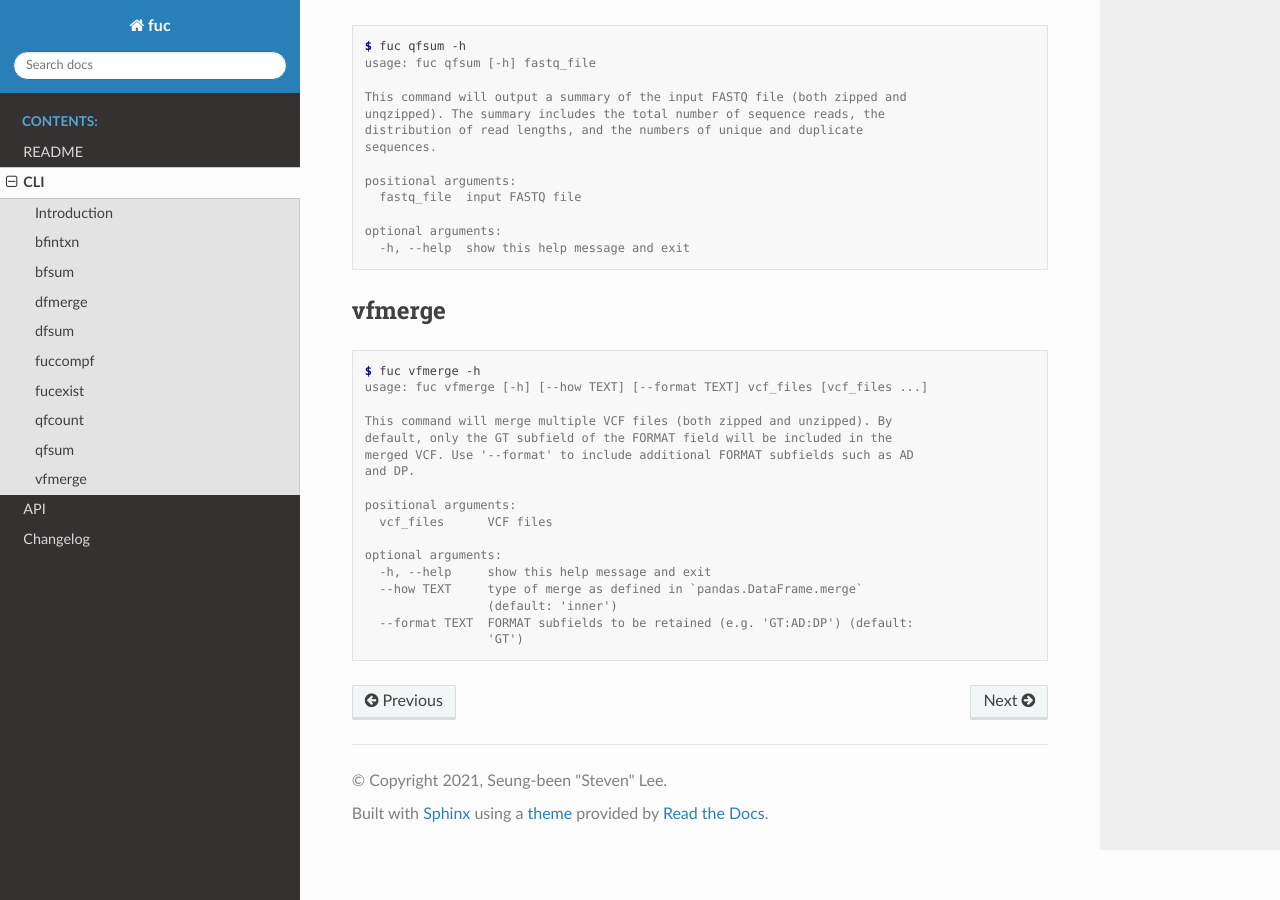
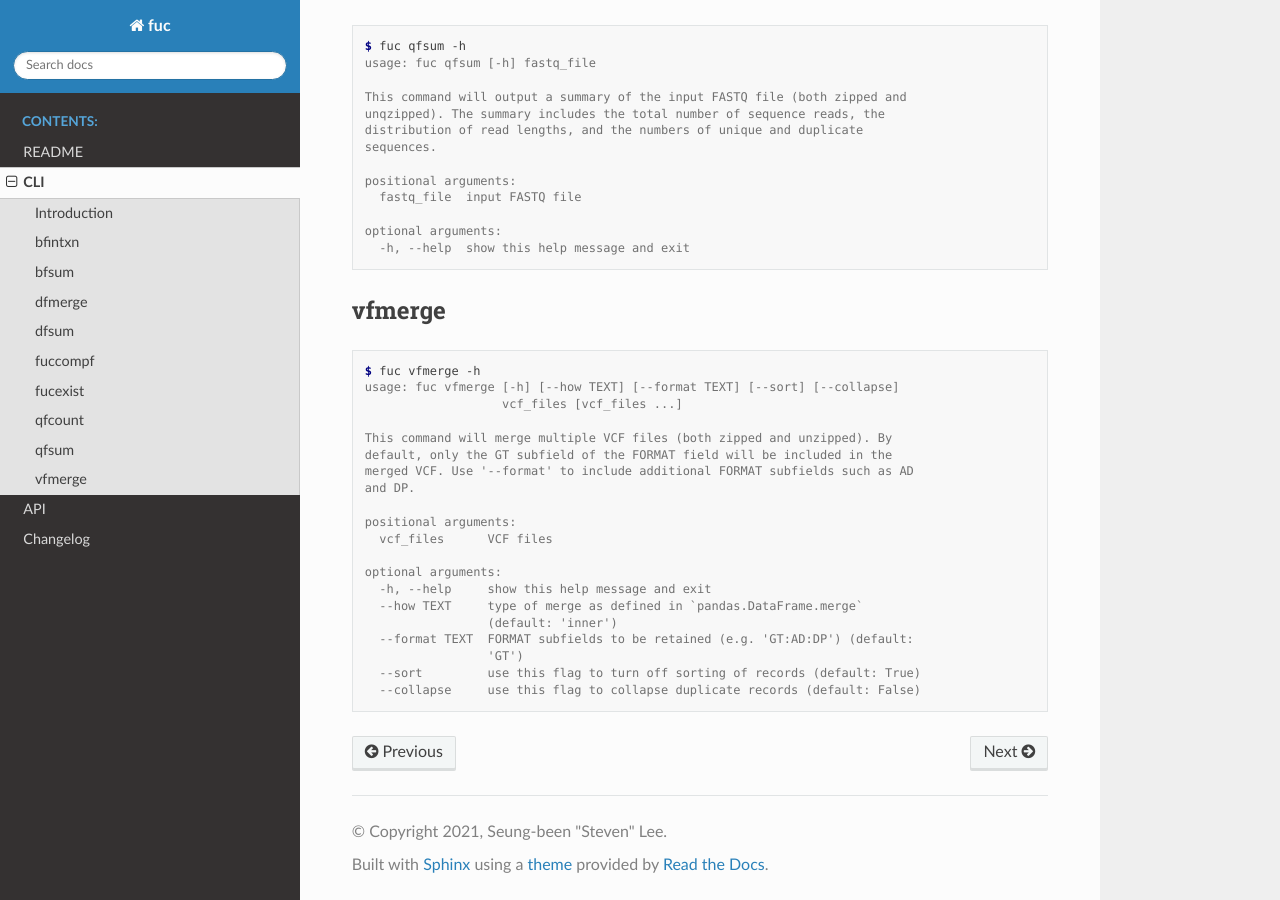
Before and after one commit to sbslee/fuc, a Sphinx documentation site: the page built from docs/cli.rst, in a window 1280 px wide and 900 px high, scrolled down 3183 px. Built offline with Sphinx 7.4.7 and the Read the Docs theme 2.0.0, drawn with Linux system fonts in a browser that asks for light colours.

Commit message:
Update docs

```diff
--- a/README.rst
+++ b/README.rst
@@ -105,7 +105,7 @@ Below is the list of submodules available in API:
 - **common** : The ``common`` submodule is used by other ``fuc`` submodules such as ``pyvcf`` and ``pybed``. It also provides many useful methods.
 - **pybed** : The ``pybed`` submodule is designed for working with BED files. For example, it can be used to find the intersection between multiple BED files.
 - **pyfq** : The ``pyfq`` submodule is designed for working with FASTQ files (both zipped and unzipped).
-- **pyvcf** : The ``pyvcf`` submodule is designed for working with VCF files (both zipped and unzipped).
+- **pyvcf** : The ``pyvcf`` submodule is designed for working with VCF files (both zipped and unzipped). It implements `pyvcf.VcfFrame` which stores VCF data as a ``pandas.DataFrame`` to allow fast computation and easy minipulation.
 
 For getting help on a specific module (e.g. ``pyvcf``):
 
--- a/docs/api.rst
+++ b/docs/api.rst
@@ -11,7 +11,7 @@ Below is the list of submodules available in API:
 - **common** : The ``common`` submodule is used by other ``fuc`` submodules such as ``pyvcf`` and ``pybed``. It also provides many useful methods.
 - **pybed** : The ``pybed`` submodule is designed for working with BED files. For example, it can be used to find the intersection between multiple BED files.
 - **pyfq** : The ``pyfq`` submodule is designed for working with FASTQ files (both zipped and unzipped).
-- **pyvcf** : The ``pyvcf`` submodule is designed for working with VCF files (both zipped and unzipped).
+- **pyvcf** : The ``pyvcf`` submodule is designed for working with VCF files (both zipped and unzipped). It implements `pyvcf.VcfFrame` which stores VCF data as a ``pandas.DataFrame`` to allow fast computation and easy minipulation.
 
 For getting help on a specific module (e.g. ``pyvcf``):
 
--- a/docs/cli.rst
+++ b/docs/cli.rst
@@ -199,7 +199,8 @@ vfmerge
 .. code-block:: console
 
    $ fuc vfmerge -h
-   usage: fuc vfmerge [-h] [--how TEXT] [--format TEXT] vcf_files [vcf_files ...]
+   usage: fuc vfmerge [-h] [--how TEXT] [--format TEXT] [--sort] [--collapse]
+                      vcf_files [vcf_files ...]
 
    This command will merge multiple VCF files (both zipped and unzipped). By
    default, only the GT subfield of the FORMAT field will be included in the
@@ -215,3 +216,5 @@ vfmerge
                     (default: 'inner')
      --format TEXT  FORMAT subfields to be retained (e.g. 'GT:AD:DP') (default:
                     'GT')
+     --sort         use this flag to turn off sorting of records (default: True)
+     --collapse     use this flag to collapse duplicate records (default: False)
```
